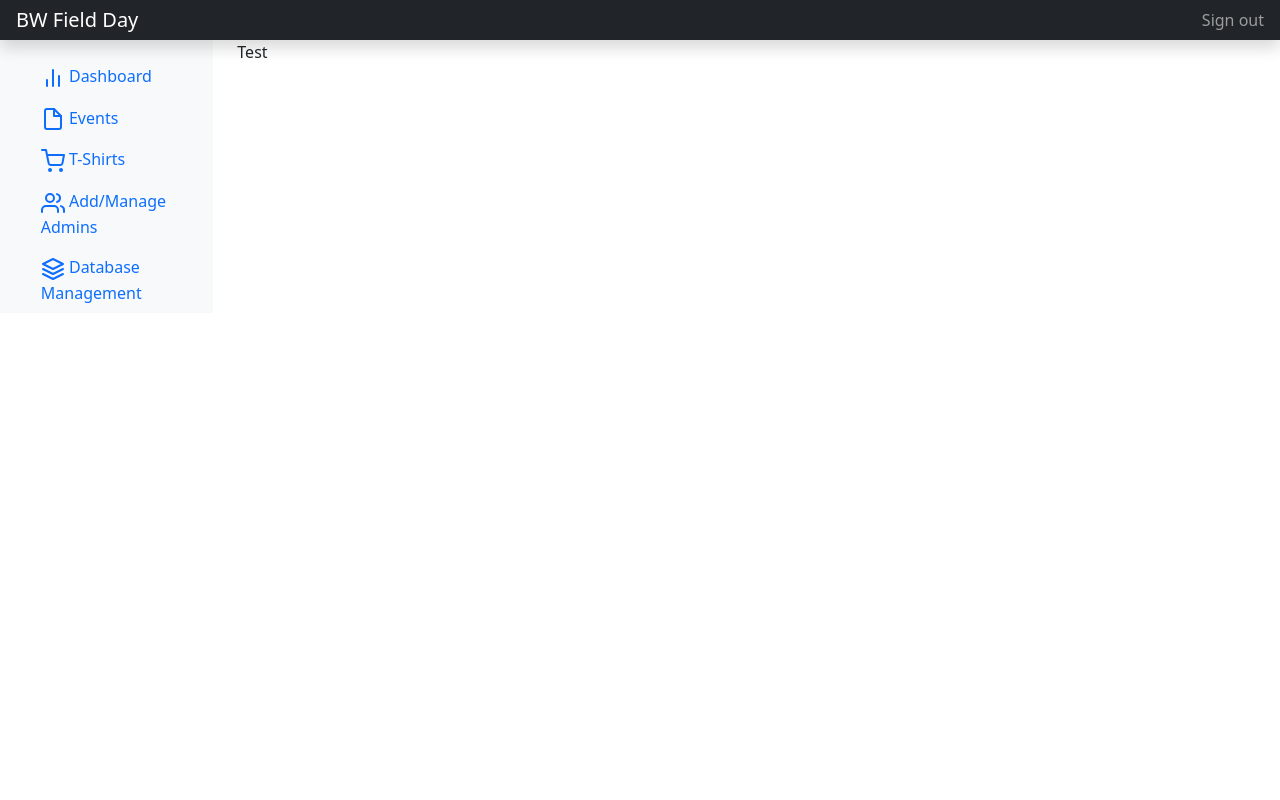
After one commit to AjaxAcheles/BWFieldDay, a Flask app: page /admin_dashboard in a window 1280 px wide. The commit adds this page. Run offline with Flask 3, Linux system fonts and the light colour scheme; some libraries are stand-ins or nearby versions.

Commit message:
added html files for admin page

```diff
--- /dev/null
+++ b/admin.py
@@ -0,0 +1,39 @@
+from flask import (
+    Blueprint,
+    Flask,
+    request,
+    redirect,
+    url_for,
+    session,
+    g,
+    flash
+)
+from decorators import *
+from fetch_data import *
+from functions import *
+
+admin_bp = Blueprint('admin', __name__)
+
+@admin_bp.route("/admin_dashboard", methods=['GET', 'POST'])
+def dashboard():
+    return render_template_with_session('admin_dashboard.html')
+
+
+@admin_bp.route("/admin_manage_events", methods=['GET', 'POST'])
+def manage_events():
+    return render_template_with_session("admin_event_management.html")
+
+
+@admin_bp.route("/admin_t_shirt_management", methods=['GET', 'POST'])
+def manage_t_shirts():
+    return render_template_with_session("admin_t_shirt_management.html")
+
+
+@admin_bp.route("/admin_manage_or_add_admins", methods=['GET', 'POST'])
+def manage_admins():
+    return render_template_with_session("admin_manage_or_add_admins.html")
+
+
+@admin_bp.route("/admin_database_management", methods=['GET', 'POST'])
+def manage_database():
+    return render_template_with_session("admin_database_management.html")
--- a/app.py
+++ b/app.py
@@ -12,14 +12,17 @@ from fetch_data import *
 from auth import *
 from account import *
 from decorators import *
+from admin import *
 
 app = Flask(__name__)
 app.register_blueprint(auth_bp)
 app.register_blueprint(account_bp)
+app.register_blueprint(admin_bp)
 
 with app.app_context():
     create_parent_info_table()
     create_child_info_table()
+    create_admin_info_table()
 
 app.secret_key = "NJMFTGEWTRIOPHGFVFXGDCljkfgtre45tiophufhgyju435u8o9324i09dfhkujg"
 
--- /dev/null
+++ b/templates/admin_dashboard.html
@@ -0,0 +1,5 @@
+{% extends "admin_layout.html" %} {% set page_title="Dashboard" %}
+
+{% block content %}
+    Test
+{% endblock %}
--- /dev/null
+++ b/templates/admin_layout.html
@@ -0,0 +1,73 @@
+<html lang="en">
+    <head>
+        <meta charset="utf-8">
+        <link rel="icon" type="image/png" href="#">
+        <title>{{page_title}}</title>
+        <link rel="stylesheet" href="{{url_for('static', filename='style.css')}}" />
+        <link href="https://cdn.jsdelivr.net/npm/bootstrap@5.1.3/dist/css/bootstrap.min.css" rel="stylesheet" integrity="sha384-1BmE4kWBq78iYhFldvKuhfTAU6auU8tT94WrHftjDbrCEXSU1oBoqyl2QvZ6jIW3" crossorigin="anonymous">
+        <script src="https://ajax.googleapis.com/ajax/libs/jquery/3.5.1/jquery.min.js"></script>
+        <meta charset="utf-8">
+        <meta name="viewport" content="width=device-width, initial-scale=1">
+        {% block head_links %} {% endblock %}
+    </head>
+  <body>
+
+    <header class="navbar navbar-dark sticky-top bg-dark flex-md-nowrap p-0 shadow">
+      <a class="navbar-brand col-md-3 col-lg-2 me-0 px-3" href="{{url_for('home')}}">BW Field Day</a>
+      <button class="navbar-toggler position-absolute d-md-none collapsed" type="button" data-bs-toggle="collapse" data-bs-target="#sidebarMenu" aria-controls="sidebarMenu" aria-expanded="false" aria-label="Toggle navigation">
+        <span class="navbar-toggler-icon"></span>
+      </button>
+      <div class="navbar-nav">
+        <div class="nav-item text-nowrap">
+          <a class="nav-link px-3" href="{{url_for('auth.logout')}}">Sign out</a>
+        </div>
+      </div>
+    </header>
+
+    <div class="container-fluid">
+      <div class="row">
+        <nav id="sidebarMenu" class="col-md-3 col-lg-2 d-md-block bg-light sidebar collapse">
+          <div class="position-sticky pt-3">
+            <ul class="nav flex-column">
+              <li class="nav-item">
+                <a class="nav-link" href="{{url_for('admin.dashboard')}}">
+                  <svg xmlns="http://www.w3.org/2000/svg" width="24" height="24" viewBox="0 0 24 24" fill="none" stroke="currentColor" stroke-width="2" stroke-linecap="round" stroke-linejoin="round" class="feather feather-bar-chart-2" aria-hidden="true"><line x1="18" y1="20" x2="18" y2="10"></line><line x1="12" y1="20" x2="12" y2="4"></line><line x1="6" y1="20" x2="6" y2="14"></line></svg>
+                  Dashboard
+                </a>
+              </li>
+              <li class="nav-item">
+                <a class="nav-link" href="{{url_for('admin.manage_events')}}">
+                  <svg xmlns="http://www.w3.org/2000/svg" width="24" height="24" viewBox="0 0 24 24" fill="none" stroke="currentColor" stroke-width="2" stroke-linecap="round" stroke-linejoin="round" class="feather feather-file" aria-hidden="true"><path d="M13 2H6a2 2 0 0 0-2 2v16a2 2 0 0 0 2 2h12a2 2 0 0 0 2-2V9z"></path><polyline points="13 2 13 9 20 9"></polyline></svg>
+                  Events
+                </a>
+              </li>
+              <li class="nav-item">
+                <a class="nav-link active" href="{{url_for('admin.manage_t_shirts')}}">
+                  <svg xmlns="http://www.w3.org/2000/svg" width="24" height="24" viewBox="0 0 24 24" fill="none" stroke="currentColor" stroke-width="2" stroke-linecap="round" stroke-linejoin="round" class="feather feather-shopping-cart" aria-hidden="true"><circle cx="9" cy="21" r="1"></circle><circle cx="20" cy="21" r="1"></circle><path d="M1 1h4l2.68 13.39a2 2 0 0 0 2 1.61h9.72a2 2 0 0 0 2-1.61L23 6H6"></path></svg>
+                  T-Shirts
+                </a>
+              </li>
+              <li class="nav-item">
+                <a class="nav-link" href="{{url_for('admin.manage_admins')}}">
+                  <svg xmlns="http://www.w3.org/2000/svg" width="24" height="24" viewBox="0 0 24 24" fill="none" stroke="currentColor" stroke-width="2" stroke-linecap="round" stroke-linejoin="round" class="feather feather-users" aria-hidden="true"><path d="M17 21v-2a4 4 0 0 0-4-4H5a4 4 0 0 0-4 4v2"></path><circle cx="9" cy="7" r="4"></circle><path d="M23 21v-2a4 4 0 0 0-3-3.87"></path><path d="M16 3.13a4 4 0 0 1 0 7.75"></path></svg>
+                  Add/Manage Admins
+                </a>
+              </li>
+              <li class="nav-item">
+                <a class="nav-link" href="{{url_for('admin.manage_database')}}">
+                  <svg xmlns="http://www.w3.org/2000/svg" width="24" height="24" viewBox="0 0 24 24" fill="none" stroke="currentColor" stroke-width="2" stroke-linecap="round" stroke-linejoin="round" class="feather feather-layers" aria-hidden="true"><polygon points="12 2 2 7 12 12 22 7 12 2"></polygon><polyline points="2 17 12 22 22 17"></polyline><polyline points="2 12 12 17 22 12"></polyline></svg>
+                  Database Management
+                </a>
+              </li>
+            </ul>
+          </div>
+        </nav>
+        <div class="col-md-9 ms-sm-auto col-lg-10 px-md-4">
+            {% block content %}
+            {% endblock %}
+        </div>
+      </div>
+    </div>
+    <script src="/docs/5.1/dist/js/bootstrap.bundle.min.js" integrity="sha384-ka7Sk0Gln4gmtz2MlQnikT1wXgYsOg+OMhuP+IlRH9sENBO0LRn5q+8nbTov4+1p" crossorigin="anonymous"></script>
+  </body>
+</html>
```
Also changed, not shown: fetch_data.py (+12 -0 lines), templates/volunteering.html (+5 -5 lines), database.db, templates/admin_database_management.html (added), templates/admin_event_management.html (added), templates/admin_manage_or_add_admins.html (added), templates/admin_t_shirt_management.html (added).
